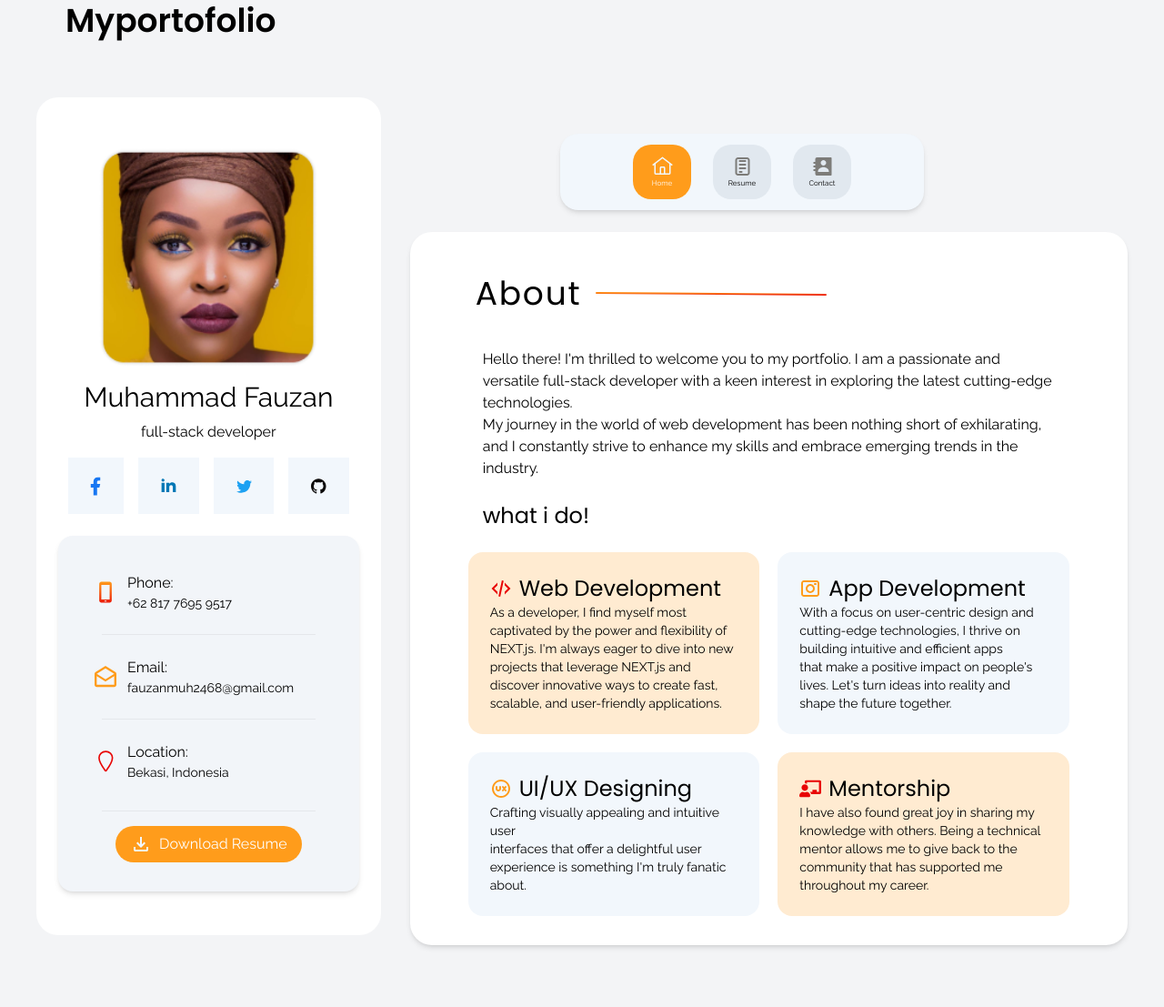
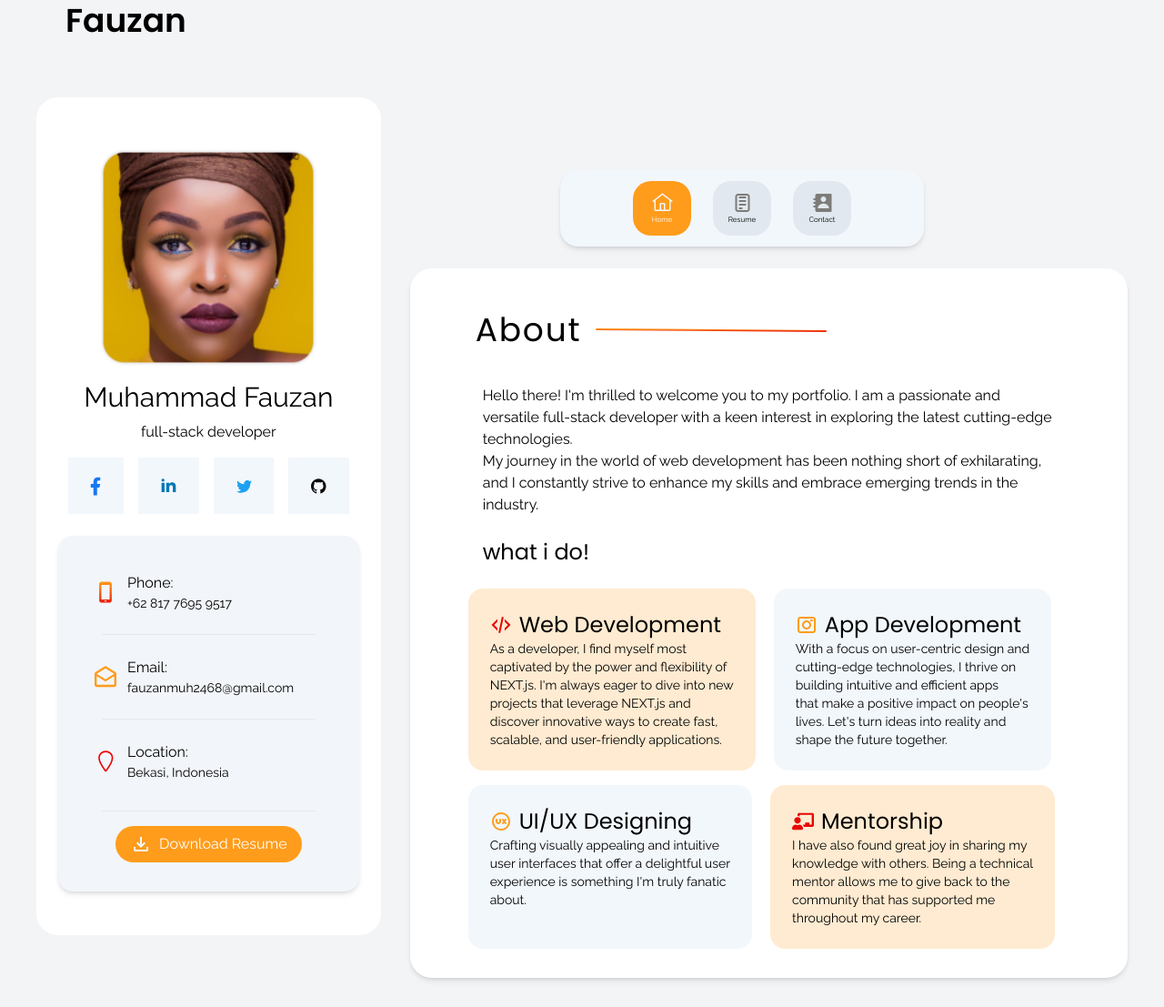
Before and after one commit to violeteverg/fauzan-tugas1-htmlcss, a website: page index.html in a window 1280 px wide. Shown: the part 29-1136 px from the top of the page at 91% size. Before the commit the page ends 1100 px from the top, so only its background shows below. Drawn offline with Linux system fonts and the light colour scheme.

Commit message:
perbaikan

```diff
--- a/index.html
+++ b/index.html
@@ -14,15 +14,14 @@
   <body class="bg-gray-100">
     <header class="flex mx-10 p-8">
       <div class="w-full lg:w-5/6">
-        <h1 class="text-4xl font-semibold font-poppins">Myportofolio</h1>
+        <h1 class="text-4xl font-semibold font-poppins">Fauzan</h1>
       </div>
     </header>
 
     <main class="px-4 lg:px-6">
       <div class="flex flex-col lg:flex-row justify-between">
         <div class="w-full lg:w-1/3 py-8 px-4">
-          <aside class="max-h-full">
-            <section class="bg-white rounded-3xl p-6 mb-4 md:mb-0">
+          <aside class="bg-white rounded-3xl p-6 mb-4 md:mb-0 max-h-full">
             <div class="flex justify-center mt-8 mb-4 mx-8">
               <img
                 src="./assets/image/profile picture.png"
@@ -134,13 +133,12 @@
                 </a>
               </div>
             </form>
-            </section>
           </aside>
         </div>
 
         <div class="w-full lg:w-2/3 py-8 px-4 mt-6 lg:mt-10">
           <nav
-            class="md:justify-end mb-6 flex relative md:right-20 lg:right-36"
+            class="md:justify-end mt-10 flex relative md:right-20 lg:right-36"
           >
             <div
               class="flex flex-row bg-[#F2F7FC] p-3 rounded-[20px] w-full max-w-[25rem] justify-center items-center shadow-md max-h-[6.25rem] relative md:right-20 lg:right-20"
@@ -176,7 +174,6 @@
             </div>
           </nav>
 
-          <section>
           <article
             id="about"
             class="bg-white px-4 py-6 mt-6 lg:px-6 lg:py-8 shadow-md rounded-3xl max-h-full"
@@ -196,13 +193,10 @@
               </div>
 
               <div class="mx-10 my-6">
-                  <p
-                    class="font-raleway text-[16px] font-medium leading-[30px]"
-                  >
-                    Hello there! I'm thrilled to welcome you to my portfolio. I
-                    am a passionate and versatile full-stack developer with a
-                    keen interest in exploring the latest cutting-edge
-                    technologies.
+                <p class="font-raleway text-[16px] font-medium leading-[30px]">
+                  Hello there! I'm thrilled to welcome you to my portfolio. I am
+                  a passionate and versatile full-stack developer with a keen
+                  interest in exploring the latest cutting-edge technologies.
                   <br />
                   My journey in the world of web development has been nothing
                   short of exhilarating, and I constantly strive to enhance my
@@ -215,8 +209,11 @@
               </div>
             </div>
 
-              <div class="grid grid-cols-2 gap-5 px-10">
-                <div class="bg-[#ffebd1] p-6 rounded-2xl">
+            <div class="flex flex-wrap">
+              <div class="flex flex-col md:flex-row gap-5 px-10">
+                <div
+                  class="bg-[#ffebd1] p-6 rounded-2xl max-w-[20.8125rem] max-h-[10.5625rem]"
+                >
                   <div class="flex items-center">
                     <img
                       src="./assets/image/webdev-icon.svg"
@@ -235,7 +232,9 @@
                   </p>
                 </div>
 
-                <div class="bg-[#f2f7fc] p-6 rounded-2xl">
+                <div
+                  class="bg-[#f2f7fc] p-6 rounded-2xl max-w-[20.8125rem] max-h-[10.5625rem]"
+                >
                   <div class="flex items-center">
                     <img
                       src="./assets/image/appdev-icon.svg"
@@ -252,8 +251,12 @@
                     reality and <br />shape the future together.
                   </p>
                 </div>
+              </div>
 
-                <div class="bg-[#f2f7fc] p-6 rounded-2xl">
+              <div class="flex flex-col md:flex-row gap-5 px-10 mt-4">
+                <div
+                  class="bg-[#f2f7fc] p-6 rounded-2xl max-w-[20.8125rem] max-h-[10.5625rem]"
+                >
                   <div class="flex items-center">
                     <img
                       src="./assets/image/ux-icon.svg"
@@ -263,13 +266,16 @@
                     <h4 class="text-2xl font-poppins ml-2">UI/UX Designing</h4>
                   </div>
                   <p class="text-sm font-raleway">
-                    Crafting visually appealing and intuitive user
-                    <br />interfaces that offer a delightful user
+                    Crafting visually appealing and intuitive
+                    <br />
+                    user interfaces that offer a delightful user
                     <br />experience is something I'm truly fanatic <br />about.
                   </p>
                 </div>
 
-                <div class="bg-[#ffebd1] p-6 rounded-2xl">
+                <div
+                  class="bg-[#ffebd1] p-6 rounded-2xl max-w-[20.8125rem] max-h-[10.5625rem]"
+                >
                   <div class="flex items-center">
                     <img
                       src="./assets/image/Mentor-icon.svg"
@@ -286,8 +292,8 @@
                   </p>
                 </div>
               </div>
+            </div>
           </article>
-          </section>
         </div>
       </div>
     </main>
```
Also changed, not shown: contact.html (+11 -15 lines), resume.html (+3 -5 lines). Lines whose indentation alone changed are shown as unchanged.
